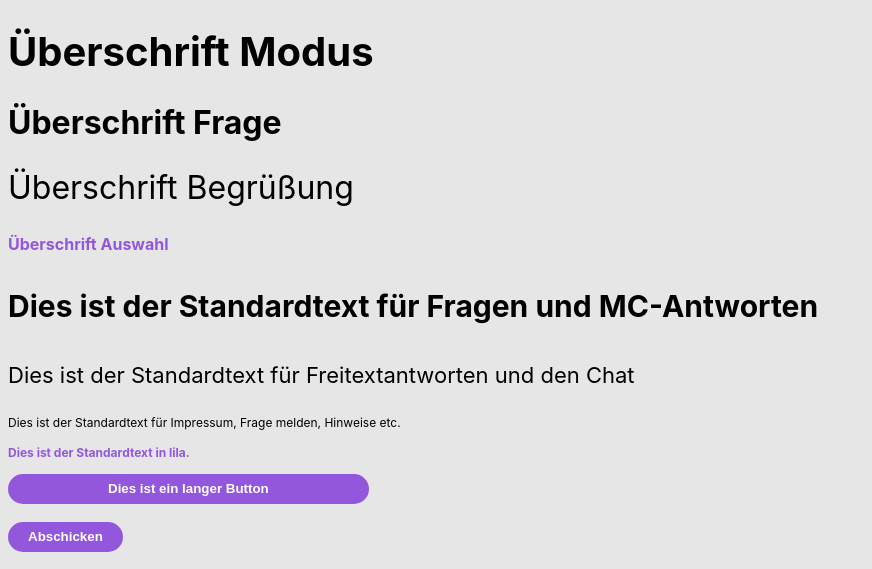
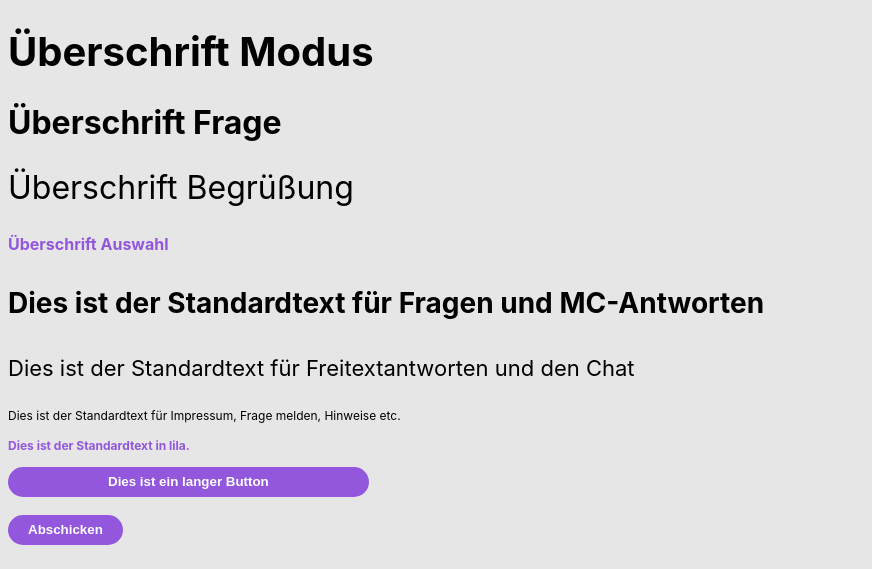
Before and after one commit to geraldholzer/mindmaze, a PHP site: page /styleExample.html in a window 1280 px wide. Shown: the top 569 px of the page, without its empty margins (0-872 px from the left). Run offline with PHP 8.4, Linux system fonts and the light colour scheme.

Commit message:
changed size of standard text questions and MC an

```diff
--- a/style.css
+++ b/style.css
@@ -30,7 +30,7 @@ h1.heading-modus {
   .standard-text-qa {
     font-family: "Inter", sans-serif;
     font-weight: bold;
-    font-size: 30px;
+    font-size: 28px;
     line-height: 1.5;
   }
 
```
